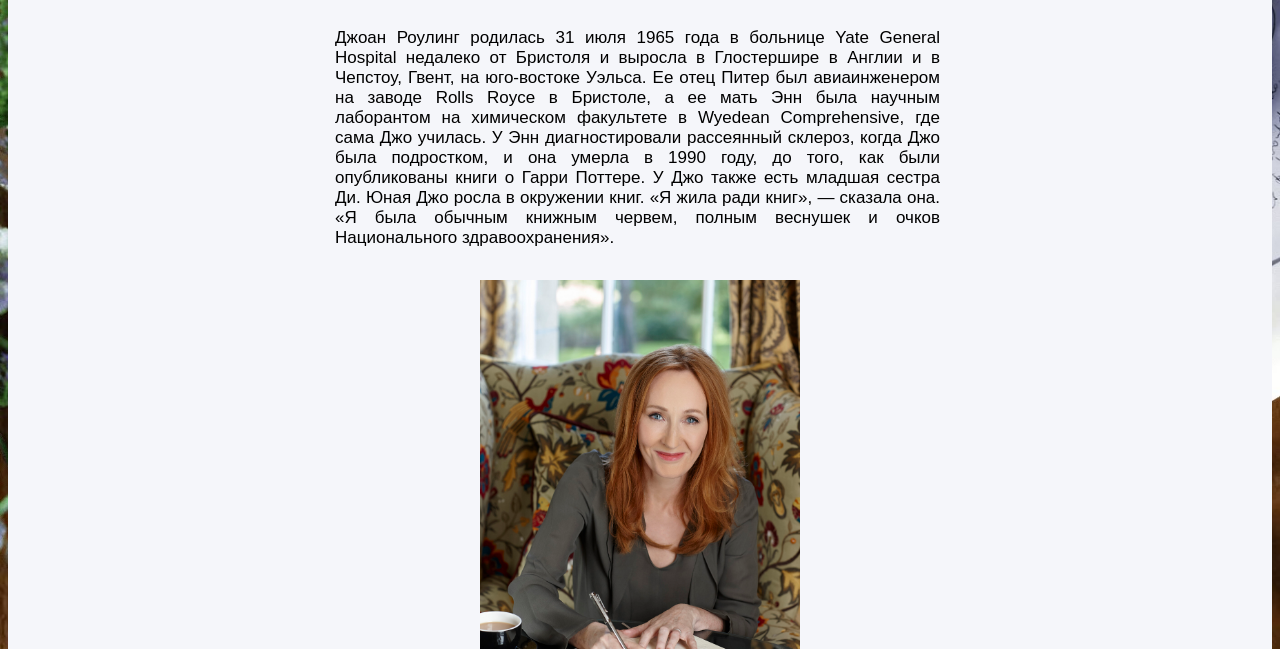
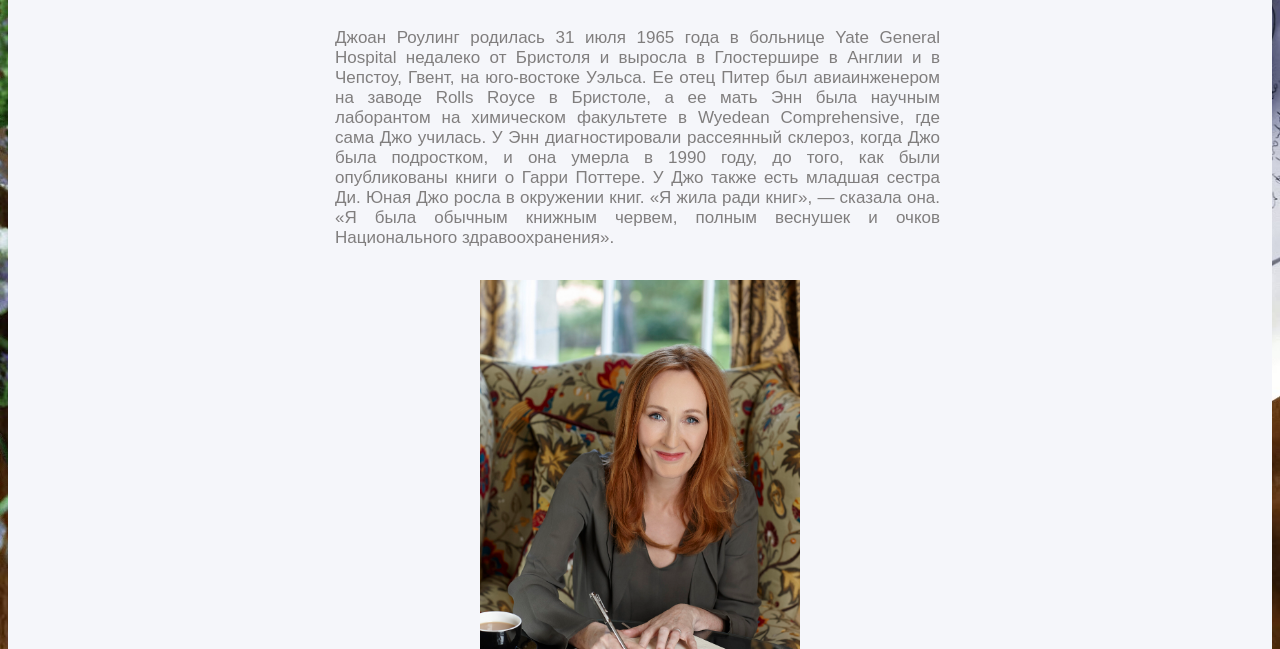
Before and after one commit to dariaDor/web644dorogovadd, a plain HTML site: page client/Pages/Main.html in a window 1280 px wide. Shown: the part 151-800 px from the top of the page. Drawn offline with Linux system fonts and the light colour scheme.

Commit message:
New fix2

```diff
--- a/client/Pages/Main.css
+++ b/client/Pages/Main.css
@@ -79,7 +79,7 @@ body{
     padding: 15px;
     font: 17px Arial;
     text-decoration: none;
-    color: #000000;
+    color: #807e7e;
     text-align: justify;
 }
 
```
